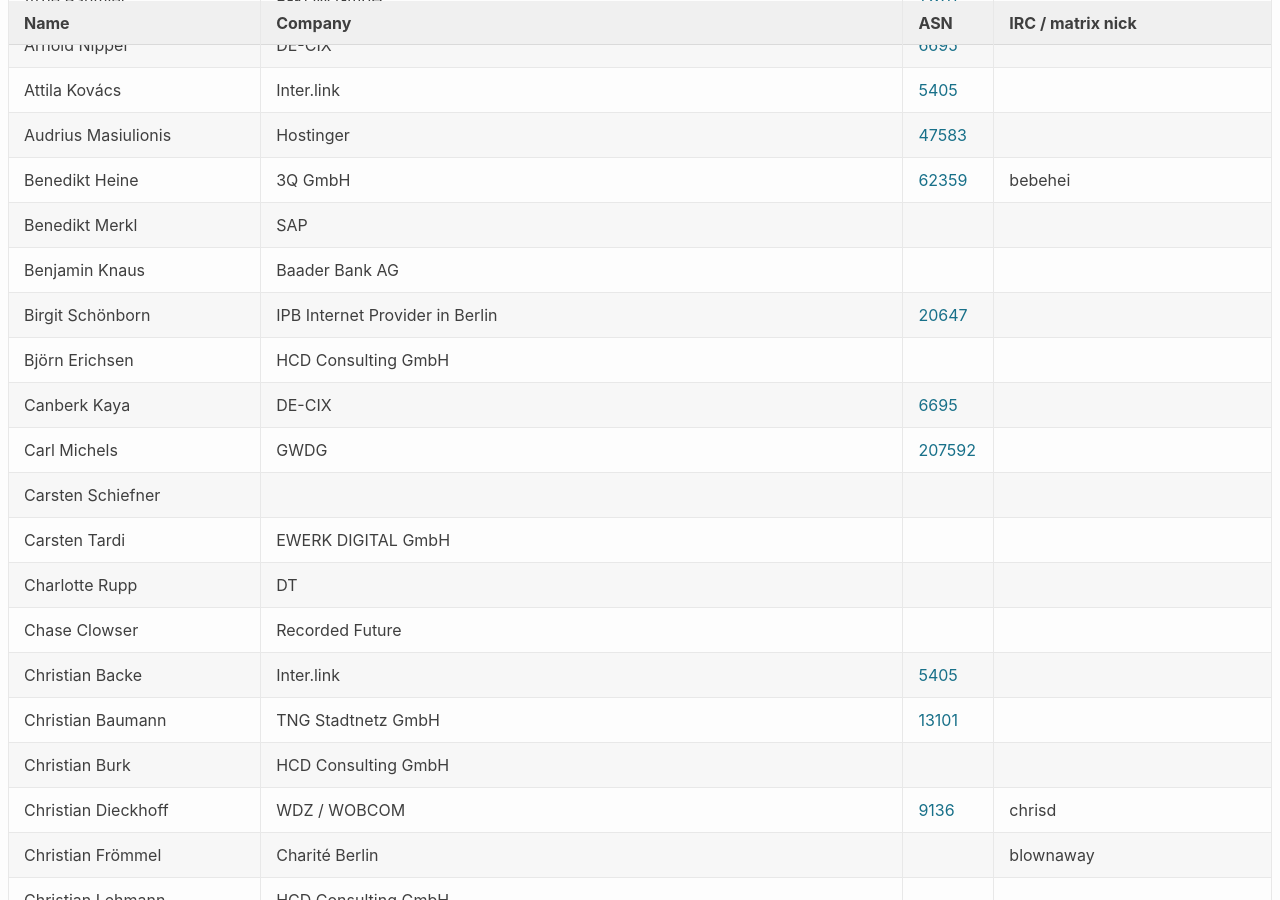
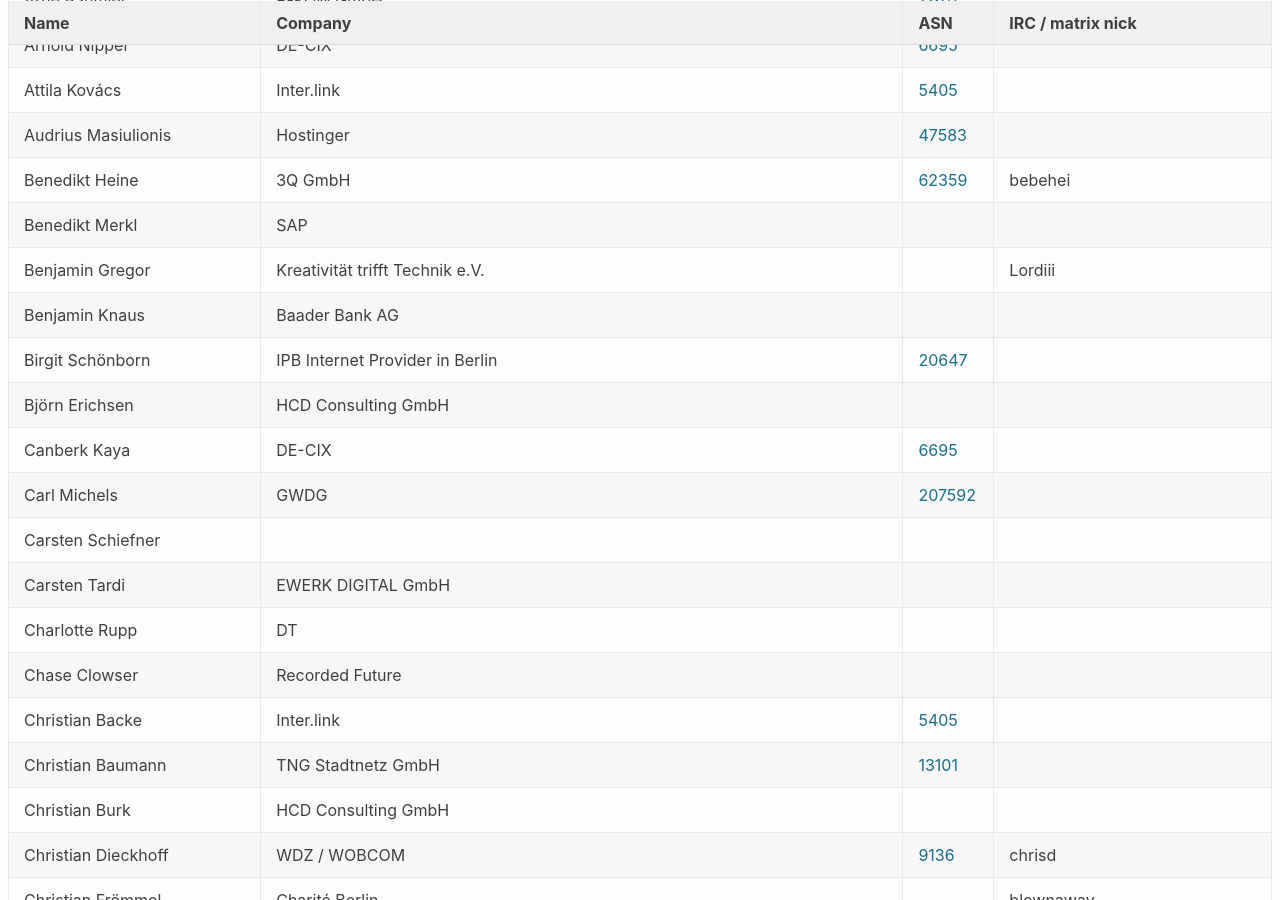
Before and after one commit to denog/pretix-attendeelist, a Jekyll site: the page built from denog17/index.markdown, in a window 1280 px wide and 900 px high, scrolled down 1639 px. Built offline with Jekyll 4.4.1, drawn with Linux system fonts in a browser that asks for light colours.

Commit message:
Latest data: Sat Sep 13 17:10:03 UTC 2025

```diff
--- a/_data/attendees_denog17_onsite.json
+++ b/_data/attendees_denog17_onsite.json
@@ -228,6 +228,12 @@
     "asn": null
   },
   {
+    "name": "Benjamin Gregor",
+    "company": "Kreativität trifft Technik e.V.",
+    "irc": "Lordiii",
+    "asn": null
+  },
+  {
     "name": "Benjamin Knaus",
     "company": "Baader Bank AG",
     "irc": null,
```
